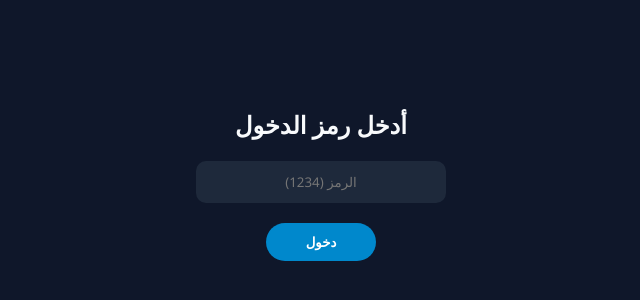
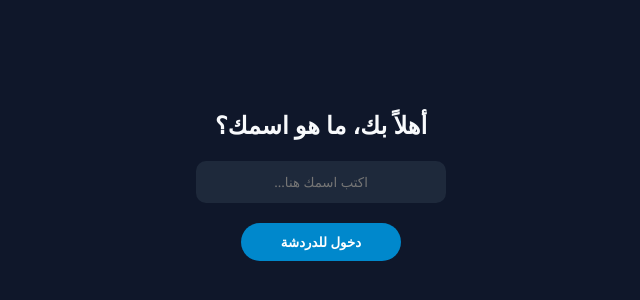
Before and after one commit to waelobaid60/1234, a website: page public/index.html in a window 1280 px wide. Shown: the part 216-516 px from the top of the page, without its empty margins (319-959 px from the left). Drawn offline with nearby package versions, Linux system fonts and the light colour scheme; no server answers.

Commit message:
Update index.html

```diff
--- a/public/index.html
+++ b/public/index.html
@@ -15,12 +15,13 @@
 <body>
 
     <!-- شاشة القفل والاسم -->
-    <div id="lock-screen">
-        <h2 id="lock-title">أدخل رمز الدخول</h2>
-        <input type="password" id="passInput" placeholder="الرمز (1234)">
-        <input type="text" id="nameInput" placeholder="اسمك المستعار" style="display: none;">
-        <button onclick="checkAccess()" id="loginBtn">دخول</button>
-    </div>
+<!-- شاشة طلب الاسم مباشرة (بدون رمز) -->
+<div id="lock-screen">
+    <h2 id="lock-title">أهلاً بك، ما هو اسمك؟</h2>
+    <input type="text" id="nameInput" placeholder="اكتب اسمك هنا..." autocomplete="off">
+    <button onclick="checkAccess()" id="loginBtn">دخول للدردشة</button>
+</div>
+
 
     <header>
         <div class="user-info">
```
